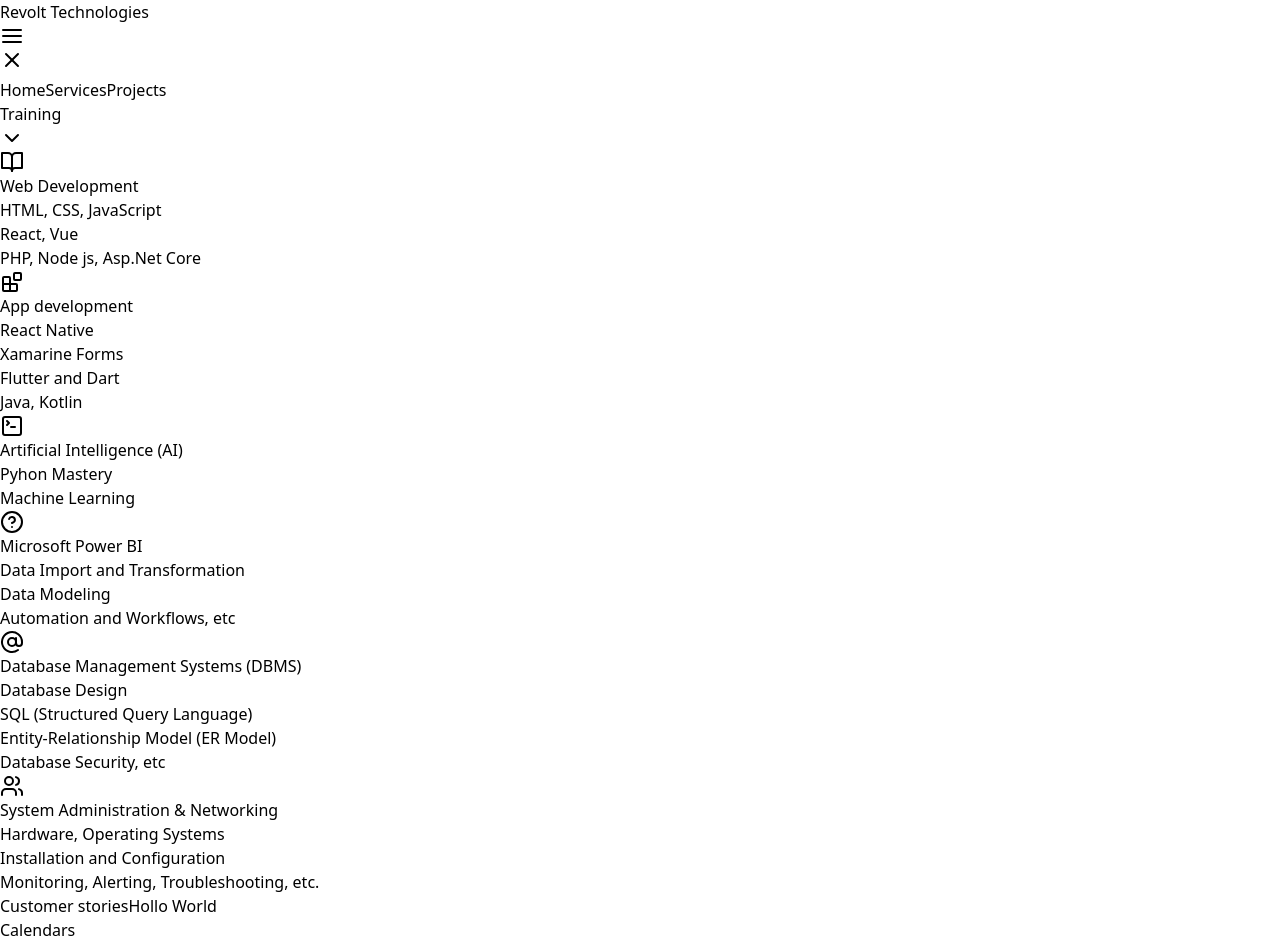
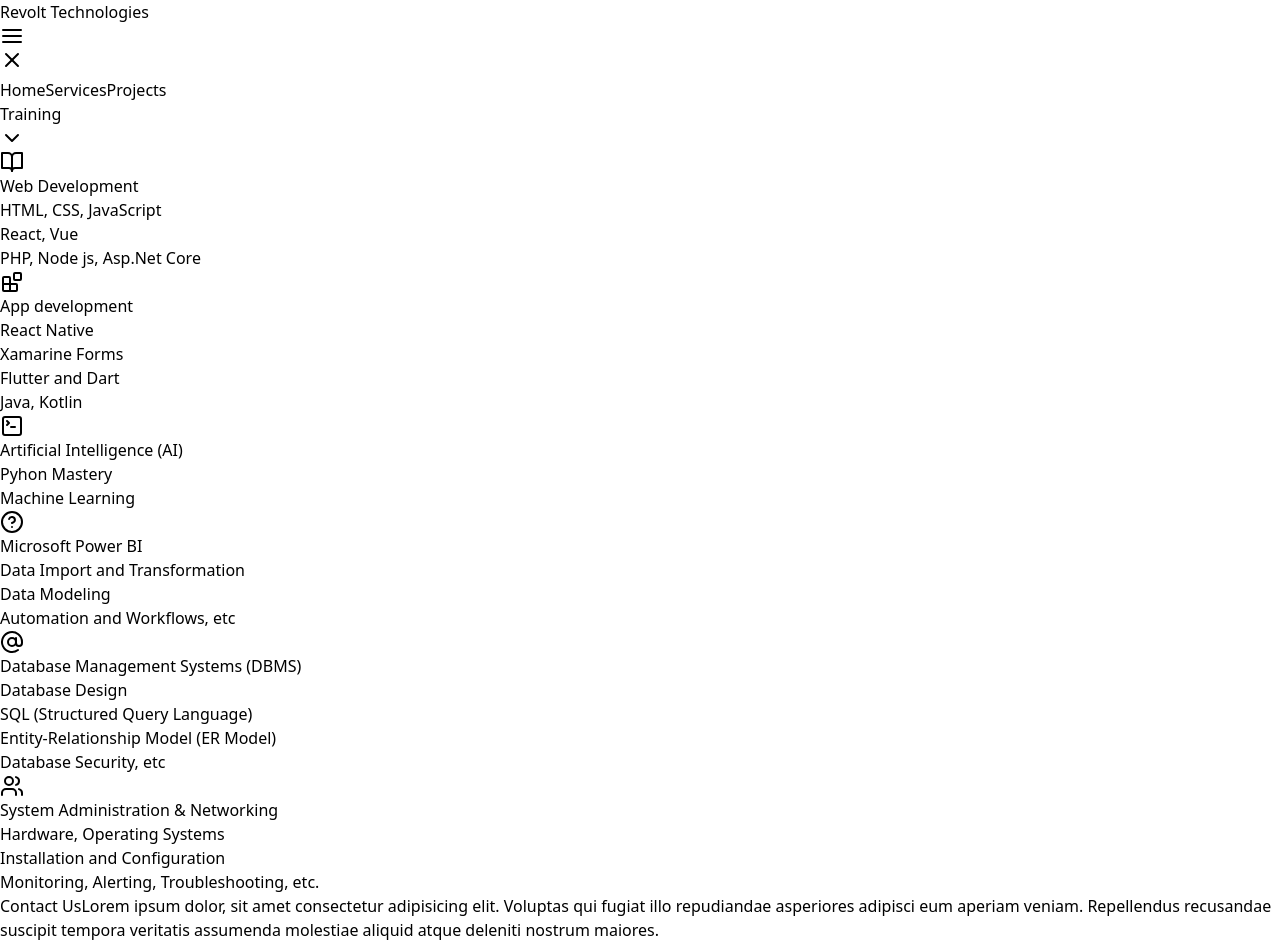
Before and after one commit to King-George-Hughes/project-gh, a React (Vite) app: page / in a window 1280 px wide. Shown: the top 946 px of the page. Built offline with nearby package versions, Linux system fonts and the light colour scheme.

Commit message:
more changes

```diff
--- a/src/components/NavBar.tsx
+++ b/src/components/NavBar.tsx
@@ -2,7 +2,10 @@
 
 const NavBar = () => {
   return (
-    <header className="flex flex-wrap md:justify-start md:flex-nowrap z-50 w-full bg-transparent text-sm py-5">
+    <header
+      className="flex flex-wrap md:justify-start md:flex-nowrap z-50 w-full bg-transparent text-sm py-5"
+      id="home"
+    >
       <nav
         className="max-w-[85rem] w-full mx-auto px-4 md:px-6 lg:px-8"
         aria-label="Global"
@@ -66,24 +69,24 @@
           >
             <div className="overflow-hidden overflow-y-auto max-h-[75vh] [&::-webkit-scrollbar]:w-2 [&::-webkit-scrollbar-thumb]:rounded-full [&::-webkit-scrollbar-track]:bg-gray-100 [&::-webkit-scrollbar-thumb]:bg-gray-300 dark:[&::-webkit-scrollbar-track]:bg-neutral-700 dark:[&::-webkit-scrollbar-thumb]:bg-neutral-500">
               <div className="flex flex-col gap-x-0 mt-5 divide-y divide-dashed divide-gray-200 md:flex-row md:items-center md:justify-end md:gap-x-7 md:mt-0 md:ps-7 md:divide-y-0 md:divide-solid dark:divide-neutral-700">
-                <a
+                <Link
                   className="font-medium text-blue-600 py-3 md:py-6 dark:text-blue-500"
-                  href="#"
+                  to="/"
                   aria-current="page"
                 >
                   Home
-                </a>
+                </Link>
 
                 <a
                   className="font-medium text-gray-500 hover:text-gray-400 py-3 md:py-6 dark:text-neutral-200 dark:hover:text-neutral-300"
-                  href="#"
+                  href="#services"
                 >
                   Services
                 </a>
 
                 <a
                   className="font-medium text-gray-500 hover:text-gray-400 py-3 md:py-6 dark:text-neutral-200 dark:hover:text-neutral-300"
-                  href="#"
+                  href="#recent-works"
                 >
                   Projects
                 </a>
@@ -342,14 +345,18 @@
 
                       <div className="flex flex-col pt-4 md:pt-0 mx-1 md:mx-0">
                         <span className="text-sm font-semibold uppercase text-gray-800 dark:text-neutral-200">
-                          Customer stories
+                          Contact Us
                         </span>
 
                         <a
                           className="group mt-2 p-3 flex gap-x-5 items-center rounded-xl hover:bg-gray-100 dark:hover:bg-neutral-500/10"
                           href="#"
                         >
-                          Hollo World
+                          Lorem ipsum dolor, sit amet consectetur adipisicing
+                          elit. Voluptas qui fugiat illo repudiandae asperiores
+                          adipisci eum aperiam veniam. Repellendus recusandae
+                          suscipit tempora veritatis assumenda molestiae aliquid
+                          atque deleniti nostrum maiores.
                         </a>
                       </div>
                     </div>
--- a/src/pages/Home.tsx
+++ b/src/pages/Home.tsx
@@ -1,9 +1,6 @@
 const Home = () => {
   return (
-    <div
-      className="w-full h-[780px] lg:h-screen px-4 py-5 flex items-center justify-center"
-      id="home"
-    >
+    <div className="w-full h-[780px] lg:h-screen px-4 py-5 flex items-center justify-center">
       <div className="container mx-auto gap-5 lg:gap-20 flex flex-col md:flex-row items-center justify-center mt-32 lg:mt-0">
         <div className="w-full lg:w-1/2 text-center lg:text-start pt-16 lg:pt-0">
           <h1 className="text-2xl lg:text-5xl max-w-lg font-semibold my-3">
--- a/src/pages/RecentWorks.tsx
+++ b/src/pages/RecentWorks.tsx
@@ -6,7 +6,7 @@
     <div className="px-5 py-10" id="recent-works">
       <div className="container mx-auto text-center">
         <Heading
-          text="Our Recent Works"
+          text="Our Recent Projects"
           subText="Here you ill find a list of out recent works that showcase our skills abd expertise."
         />
 
```
